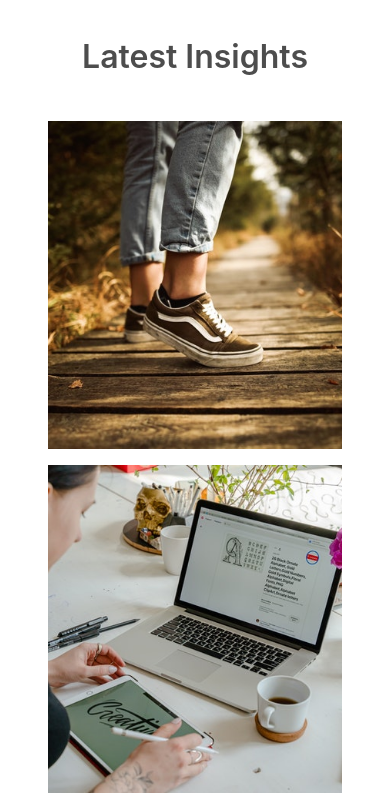
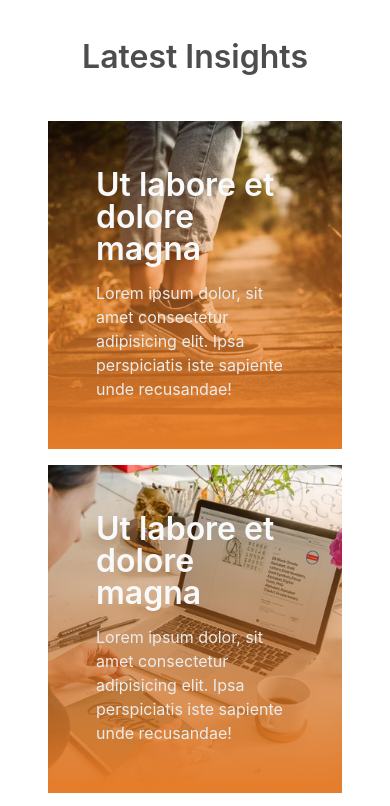
Before and after one commit to ianteoyy/volcanic, a plain HTML site: page index.html in a window 390 px wide. Shown: the part 5320-6126 px from the top of the page. Drawn offline with nearby package versions, Linux system fonts and the light colour scheme; files whose address does not match are found by name.

Commit message:
show insights text without hovering (mobile)

```diff
--- a/css/index.scss
+++ b/css/index.scss
@@ -136,7 +136,7 @@ $faded: #ebebeb;
 
             .bird-icon {
               filter: invert(30%) sepia(24%) saturate(4252%) hue-rotate(350deg)
-                brightness(95%) contrast(90%)
+                brightness(95%) contrast(90%);
             }
           }
           > .bird-icon {
@@ -328,4 +328,11 @@ footer {
       }
     }
   }
+
+  #latest-insights .insight-bg {
+    &::before, .insight-details {
+      // show in mobile view because cannot hover
+      opacity: 1;
+    }
+  }
 }
```
Also changed, not shown: css/index.css, 1 other file.
